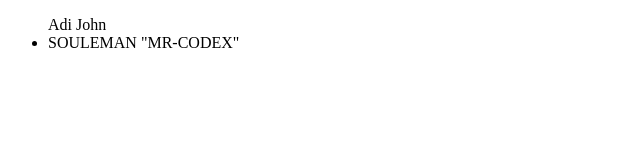
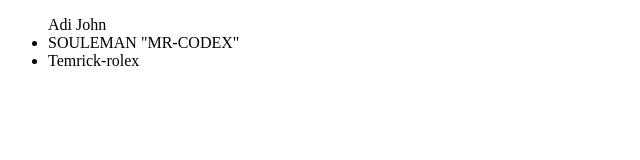
Before and after one commit to Adi-John/dev-ups, a plain HTML site: page index.html in a window 1280 px wide. Shown: the whole page, without its empty margins (0-640 px from the left). Drawn offline with Linux system fonts and the light colour scheme.

Commit message:
my name added

```diff
--- a/index.html
+++ b/index.html
@@ -9,6 +9,7 @@
 <ul>
     <il>Adi John</il>
     <li>SOULEMAN "MR-CODEX" </li>
+    <li>Temrick-rolex</li>
 </ul>
 
 </body>
```
